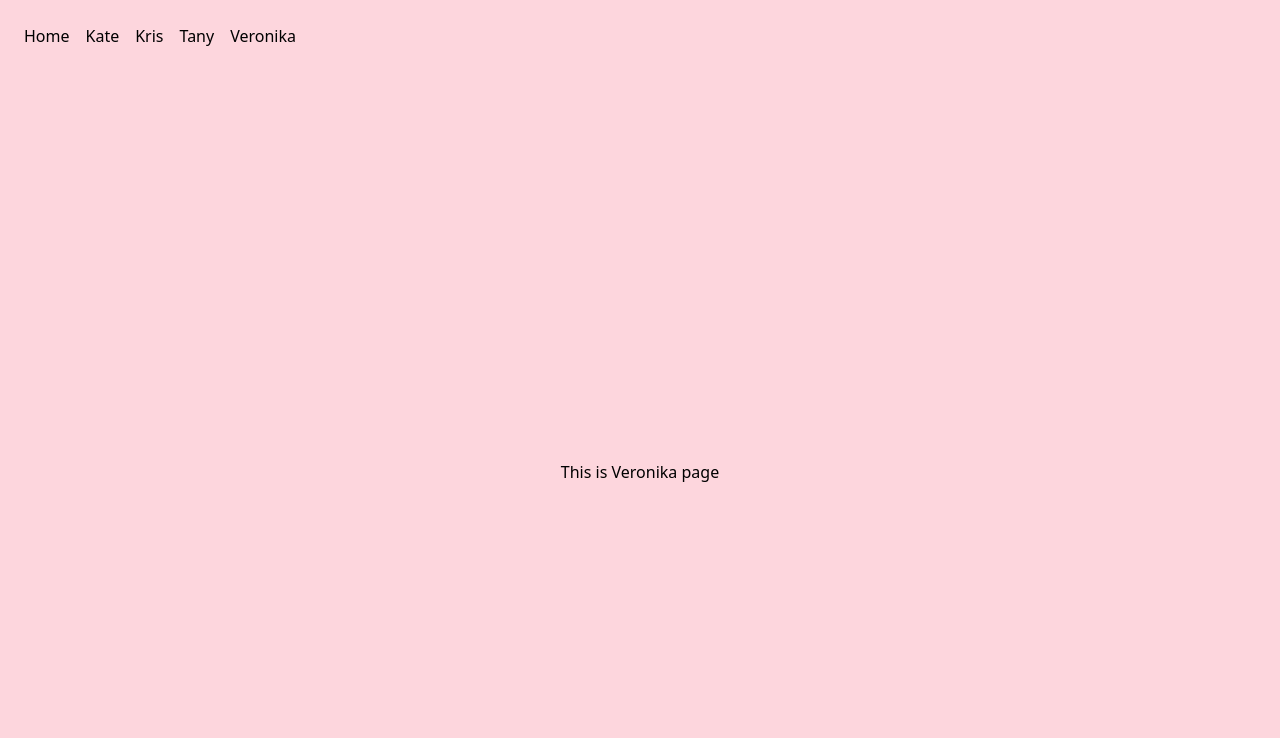
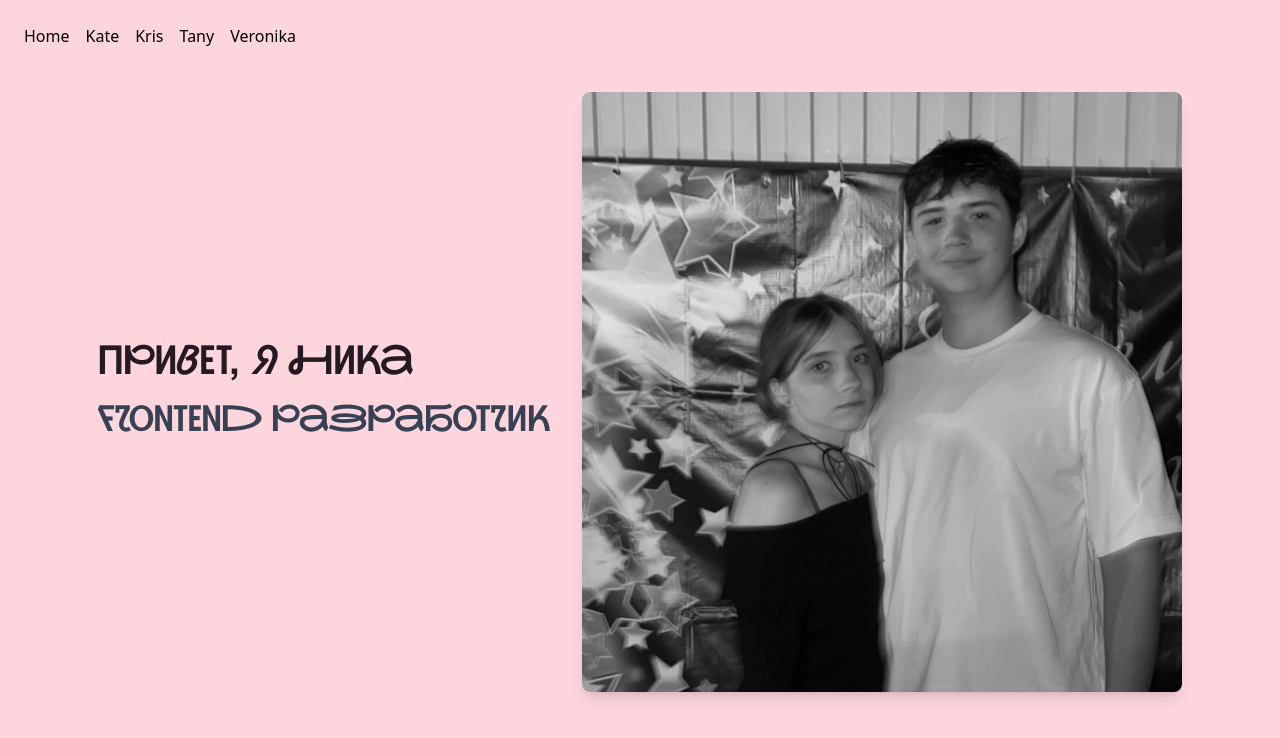
Before and after one commit to Kirikiri2/DevOpsProject, a Next.js app: page /portfolio/Veronika in a window 1280 px wide. Shown: the top 738 px of the page. Built offline with nearby package versions, Linux system fonts and the light colour scheme.

Commit message:
ника делала свою страницу

```diff
--- a/src/app/portfolio/Veronika/page.jsx
+++ b/src/app/portfolio/Veronika/page.jsx
@@ -1,7 +1,24 @@
 export default function VeronikaPage() {
     return (
-        <div className="flex min-h-screen items-center justify-center">
-            <p>This is Veronika page</p>
+        <div className="flex min-h-screen items-center justify-center px-8 -mt-20">
+            <div className="flex flex-col md:flex-row items-center gap-8">
+                <div className="max-w-2xl text-center md:text-left">
+                    <h1 className="nauryz text-[120px] font-bold mb-4 leading-[1.1]">
+                        Привет, я Ника
+                    </h1>
+                    <p className="nauryz text-4xl text-gray-700">
+                        Frontend разработчик
+                    </p>
+                </div>
+
+                <div className="w-150 h-150 shrink-0">
+                    <img
+                        src="/ника.jpg"
+                        alt="Ника"
+                        className="w-full h-full object-cover rounded-lg shadow-lg"
+                    />
+                </div>
+            </div>
         </div>
-    )
+    );
 }
--- a/src/app/styles/nika.css
+++ b/src/app/styles/nika.css
@@ -0,0 +1,15 @@
+@font-face {
+    font-family: 'NauryzRedKeds';
+    src: url('/fonts/behance-66279ce7757fe.ttf') format('truetype');
+    font-weight: normal;
+    font-style: normal;
+}
+
+.nauryz {
+    font-family: 'NauryzRedKeds', sans-serif;
+}
+
+h1 {
+    color: #241a22;
+    font-size: 40px;
+}
```
Also changed, not shown: public/fonts/behance-66279ce7757fe.ttf (added), public/ника.jpg (added).
